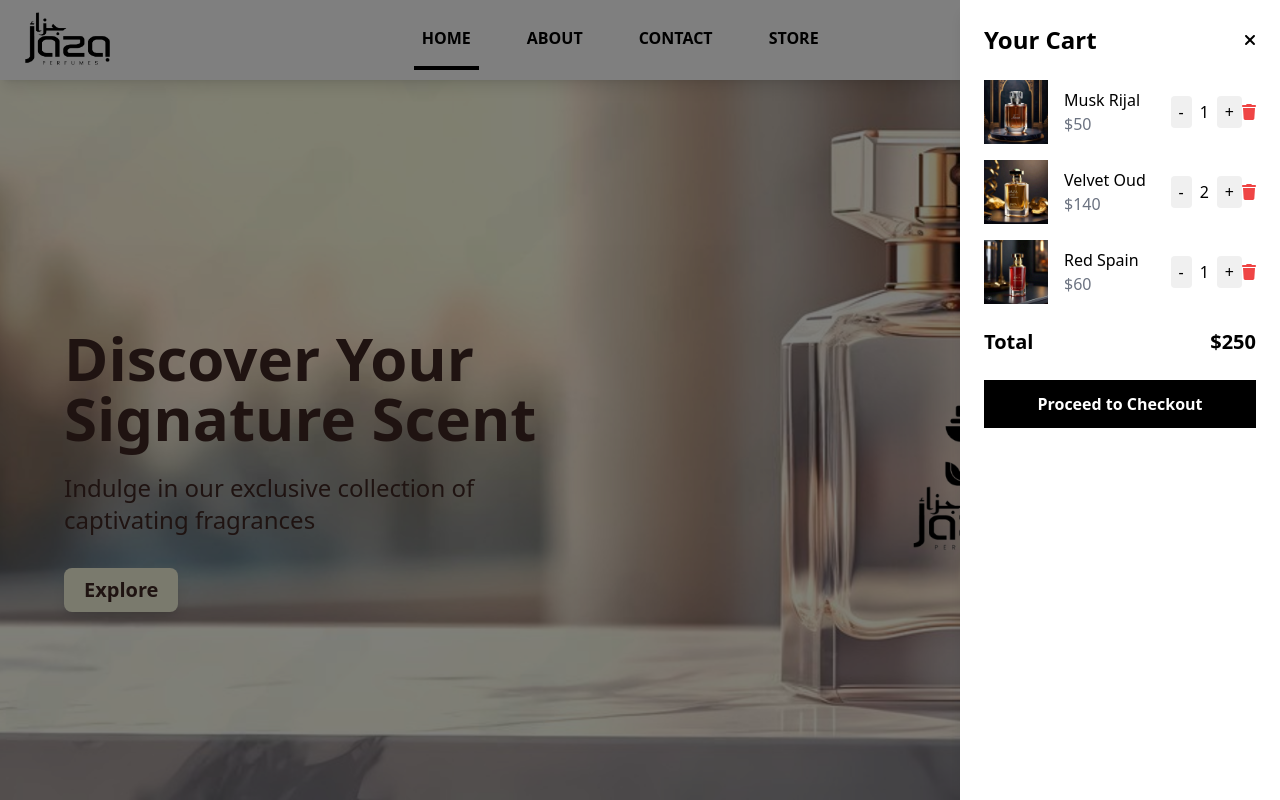
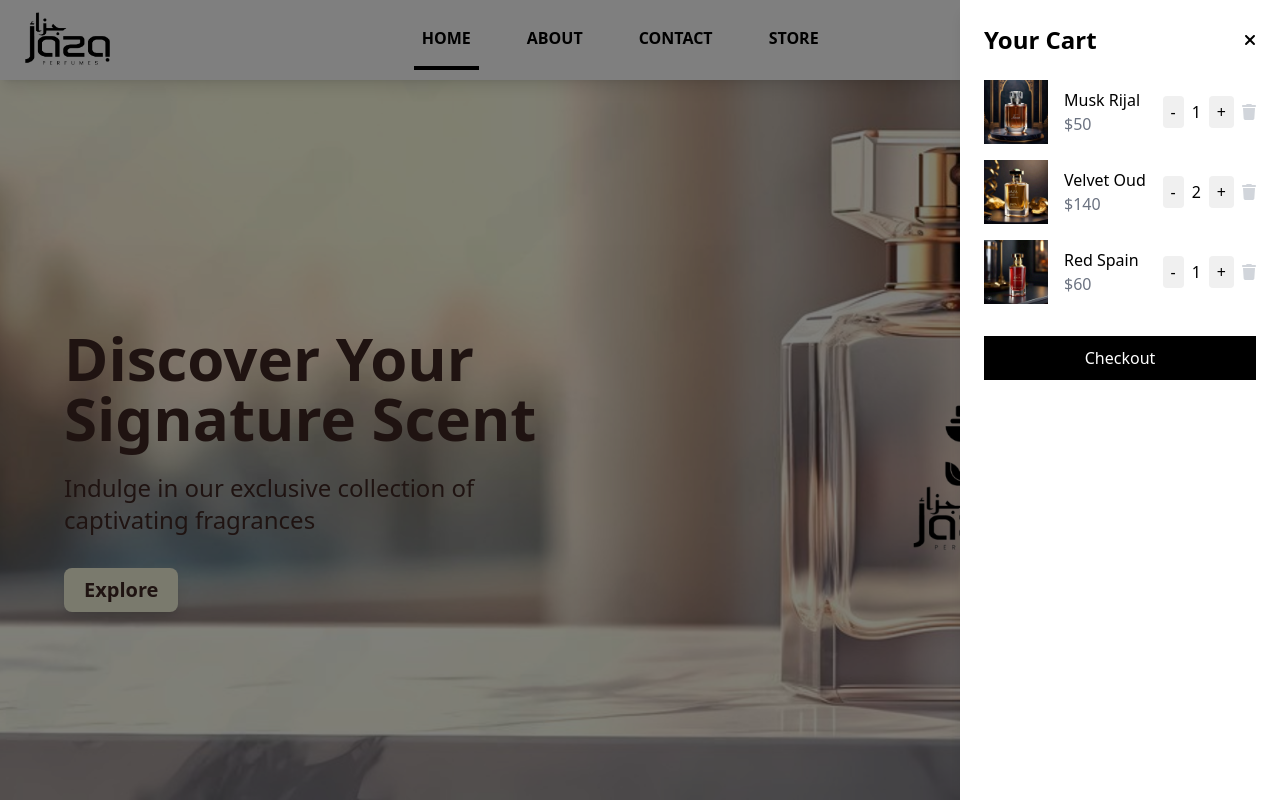
Before and after one commit to yaseenmirshal/jazaperfume, a Next.js app: page / in a window 1280 px wide. Both pictures are taken after a click on the icon 1185 px from the left and 40 px from the top of the page. Shown: the top 800 px of the page. Built offline with nearby package versions, Linux system fonts and the light colour scheme.

Commit message:
landing page modified

```diff
--- a/app/Components/Contact.tsx
+++ b/app/Components/Contact.tsx
@@ -135,7 +135,7 @@ const Contactco = () => {
               />
               <button
                 type="submit"
-                className="w-full py-4 bg-[#14452F] text-white font-bold text-lg hover:bg-[#0F3B26] transition duration-300"
+                className="w-full py-4 bg-[#3E2723] text-white font-bold text-lg hover:bg-[#0F3B26] transition duration-300"
               >
                 Send
               </button>
--- a/app/Components/Footer.tsx
+++ b/app/Components/Footer.tsx
@@ -115,7 +115,12 @@ function Footer() {
                         <input type="email" name="email" id="email" placeholder="Enter your email" className="block w-full p-4 text-black placeholder-gray-500 transition-all duration-200 bg-white border border-gray-200 rounded-md focus:outline-none focus:border-blue-600 caret-blue-600" />
                     </div>
 
-                    <button type="submit" className="inline-flex items-center justify-center px-6 py-4 mt-3 font-semibold text-white transition-all duration-200 bg-blue-600 rounded-md hover:bg-blue-700 focus:bg-blue-700">Subscribe</button>
+                    <button type="submit" className="inline-flex items-center justify-center px-6 py-4 mt-3 font-semibold text-[#3E2723] transition-all duration-200 bg-[#F5F5DC] border border-[#3E2723] hover:bg-[#E0D8B0] focus:bg-[#D1C5A1] rounded-md">
+                     Subscribe
+                     </button>
+
+
+
                 </form>
             </div>
         </div>
--- a/app/Components/Navbar.tsx
+++ b/app/Components/Navbar.tsx
@@ -41,10 +41,6 @@ const Navbar = () => {
     setCartItems((prevItems) => prevItems.filter((item) => item.id !== id));
   };
 
-  const handleLinkClick = () => {
-    setIsOpen(false); // Close the menu when a link is clicked
-  };
-
   useEffect(() => {
     window.addEventListener('scroll', handleScroll);
     return () => window.removeEventListener('scroll', handleScroll);
@@ -64,7 +60,7 @@ const Navbar = () => {
           <div className="flex justify-between items-center max-h-20">
             <div className="flex items-center">
               <Link href="/" legacyBehavior>
-                <a className="flex items-center" onClick={handleLinkClick}>
+                <a className="flex items-center">
                   <img className="h-14 mt-5 mb-5" src="./jaza white.png" alt="Jaza Perfumes Logo" />
                 </a>
               </Link>
@@ -126,28 +122,30 @@ const Navbar = () => {
 
         <div className={`md:hidden flex flex-col ${isOpen ? 'block' : 'hidden'}`} style={{ backgroundColor: '#ffffff' }}>
           <Link href="/" legacyBehavior>
-            <a className="block text-center text-sm px-2 py-4 text-ivory font-semibold" style={{ color: '#000000' }} onClick={handleLinkClick}>
+            <a className="block text-center text-sm px-2 py-4 text-ivory font-semibold" style={{ color: '#000000' }}>
               HOME
             </a>
           </Link>
-          <Link href="#about" legacyBehavior>
-            <a className="block text-center text-sm px-2 py-4 hover:text-richGold transition duration-300" style={{ color: '#000000' }} onClick={handleLinkClick}>
+          <Link href="about" legacyBehavior>
+            <a className="block text-center text-sm px-2 py-4 hover:text-richGold transition duration-300" style={{ color: '#000000' }}>
               ABOUT
             </a>
           </Link>
           <Link href="/Store" legacyBehavior>
-            <a className="block text-center text-sm px-2 py-4 hover:text-richGold transition duration-300" style={{ color: '#000000' }} onClick={handleLinkClick}>
+            <a className="block text-center text-sm px-2 py-4 hover:text-richGold transition duration-300" style={{ color: '#000000' }}>
               STORE
             </a>
           </Link>
           <Link href="#contact" legacyBehavior>
-            <a className="block text-center text-sm px-2 py-4 hover:text-richGold transition duration-300" style={{ color: '#000000' }} onClick={handleLinkClick}>
+            <a className="block text-center text-sm px-2 py-4 hover:text-richGold transition duration-300" style={{ color: '#000000' }}>
               CONTACT
             </a>
           </Link>
           <div className="flex items-center justify-around py-4">
             <FontAwesomeIcon icon={faHeart} className="text-black hover:text-richGold cursor-pointer" />
-            <FontAwesomeIcon icon={faShoppingCart} className="text-black hover:text-richGold cursor-pointer" onClick={() => setIsCartOpen(true)} />
+
+              <FontAwesomeIcon icon={faShoppingCart} className="text-black hover:text-richGold cursor-pointer" onClick={() => setIsCartOpen(true)}  />
+
             <Link href="/Signup">
               <FontAwesomeIcon icon={faUser} className="text-black hover:text-richGold cursor-pointer" />
             </Link>
@@ -188,7 +186,7 @@ const Navbar = () => {
                     >
                       -
                     </button>
-                    <span>{item.quantity}</span>
+                    <span style={{ color: '#000000' }}>{item.quantity}</span>
                     <button
                       onClick={() => increaseQuantity(item.id)}
                       style={{
@@ -203,27 +201,29 @@ const Navbar = () => {
                   </div>
                   <FontAwesomeIcon
                     icon={faTrash}
-                    className="text-red-500 hover:text-red-700 cursor-pointer"
+                    className="text-gray-300 hover:text-red-700 cursor-pointer ml-2"
                     onClick={() => removeItem(item.id)}
                   />
                 </div>
               ))}
             </div>
-            {/* Total Price */}
-            <div className="flex justify-between items-center mt-6">
-              <span className="text-black text-xl font-semibold">Total</span>
-              <span className="text-black text-xl font-semibold">
-                ${cartItems.reduce((acc, item) => acc + item.price * item.quantity, 0)}
-              </span>
+
+            <div className="mt-8">
+            <a href="./Cart">
+              <button
+              className='w-full'
+                style={{
+                  backgroundColor: '#000000',
+                  color: '#ffffff',
+                  padding: '10px ',
+
+                  borderRadius: '0', // Square shape
+                }}
+              >
+                Checkout
+              </button>
+              </a>
             </div>
-            {/* Checkout Button */}
-            <button
-              className="w-full py-3 mt-6 text-white font-semibold"
-              style={{ backgroundColor: '#000000' }}
-              onClick={() => console.log('Proceed to checkout')}
-            >
-              Proceed to Checkout
-            </button>
           </div>
         </div>
       )}
--- a/app/Components/SocialIcons.tsx
+++ b/app/Components/SocialIcons.tsx
@@ -170,12 +170,12 @@ const SocialIcons = () => {
       <Curos/>
 
 
-    <div className="w-full bg-[#f7f3e9] py-8 p-8">
-  <div className="max-w-5xl mx-auto w-full h-auto flex flex-col md:flex-row gap-10">
+    <div className="w-full bg-[#f7f3e9] py-20 p-9">
+  <div className="max-w-5xl mx-auto w-full h-auto flex flex-col md:flex-row md:gap-20 gap-10">
 
     {/* Men Card */}
     <div
-      className="relative border-none flex w-full md:w-1/2 h-96 hover:cursor-pointer bg-white  shadow-lg transition-shadow hover:shadow-2xl"
+      className="relative border-none flex w-full md:w-1/2 h-96 hover:cursor-pointer rounded-lg bg-white  shadow-lg transition-shadow hover:shadow-2xl"
       data-aos="fade-right"
     >
       <div className="relative w-full h-full overflow-hidden ">
@@ -184,14 +184,14 @@ const SocialIcons = () => {
           className="w-full h-full bg-cover bg-center transform transition-transform duration-500 hover:scale-110 rounded-lg"
         ></div>
       </div>
-      <div className="absolute inset-x-0 bottom-0 bg-gradient-to-t from-black to-transparent p-4 flex justify-left items-center ">
+      <div className="absolute inset-x-0 bottom-0 bg-gradient-to-t from-black to-transparent p-4 flex justify-left items-center rounded-b-lg">
         <h3 className="text-white text-lg font-bold font-serif">Men</h3>
       </div>
     </div>
 
     {/* Women Card */}
     <div
-      className="relative border-none flex w-full md:w-1/2 h-96 hover:cursor-pointer bg-white rounded-lg shadow-lg transition-shadow hover:shadow-2xl"
+      className="relative border-none flex w-full md:w-1/2 h-96 hover:cursor-pointer rounded-lg bg-white  shadow-lg transition-shadow hover:shadow-2xl"
       data-aos="fade-left"
     >
       <div className="relative w-full h-full overflow-hidden">
```
